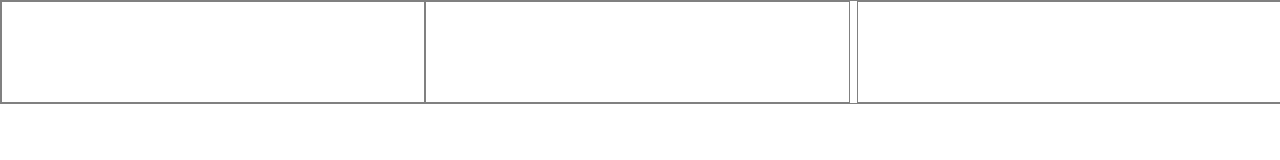
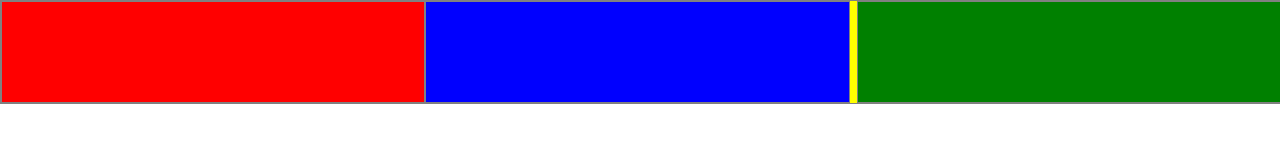
Before and after one commit to Globallogic-LR/learnWeb, a plain HTML site: page GridAssignment/assignment.htm in a window 1280 px wide. Drawn offline with Linux system fonts and the light colour scheme.

```diff
--- a/GridAssignment/css/mainStyle.css
+++ b/GridAssignment/css/mainStyle.css
@@ -44,38 +44,35 @@
 }
 
 /*Reset CSS end*/
-
-.main-container{
+.main-container {
     width: 100%;
     border: 1px solid gray;
+    background-color: yellow;
 }
-
-.navbox1{
+.navbox1 {
     border: 1px solid gray;
     width: 33%;
     height: 100px;
     float: left;
+    background-color: red;
 }
-
-.navbox2{
+.navbox2 {
     border: 1px solid gray;
     width: 33%;
     float: left;
     height: 100px;
+    background-color: blue;
 }
-
-.navbox3{
+.navbox3 {
     border: 1px solid gray;
     width: 33%;
     float: right;
     height: 100px;
+    background-color: green;
 }
-
-.main-container:after{
+.main-container:after {
     content: "";
     display: block;
     clear: both;
     overflow: hidden;
 }
-
-}
```
Lines whose indentation alone changed are shown as unchanged.
